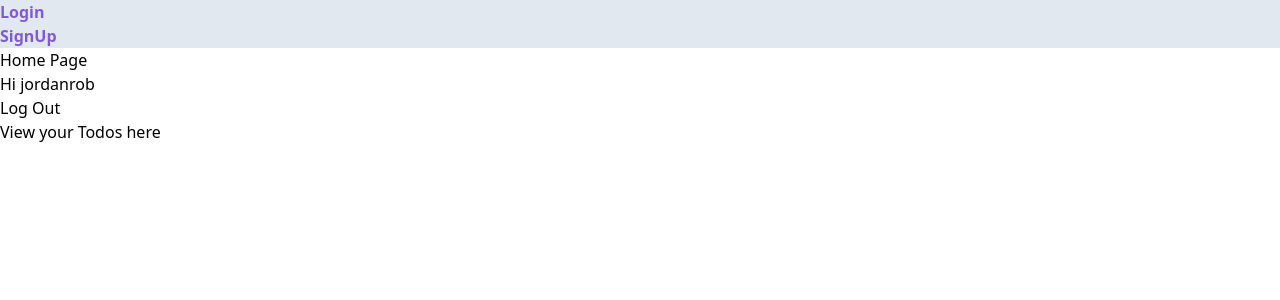
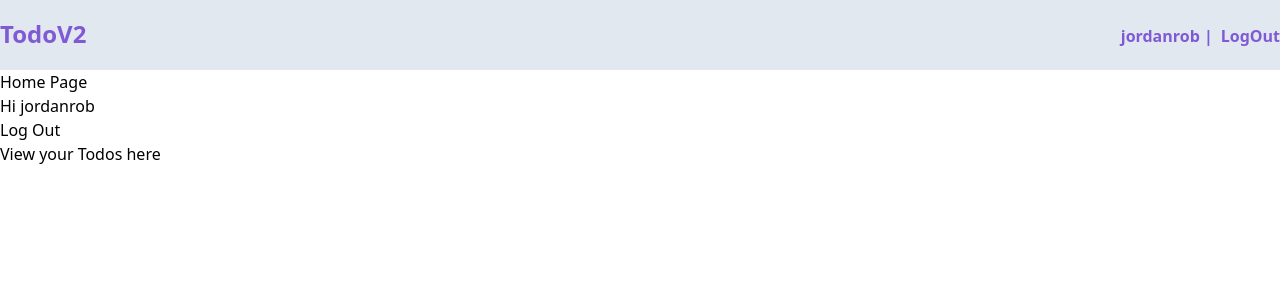
Before and after one commit to Jordan-Rob/django-todoV2, a Django app: page / in a window 1280 px wide. Shown: the top 300 px of the page. Run offline with Django 3.2, Linux system fonts and the light colour scheme; a user stored in the database is signed in; style sheets or scripts are compiled from the project's sources.

Commit message:
added styling for nav

```diff
--- a/templates/base.html
+++ b/templates/base.html
@@ -12,19 +12,29 @@
       type="text/css"
     />
   </head>
-  <body class=" bg-white">
-    <nav class="relative bg-gray-300 border-gray-300 text-purple-600 font-semibold">
-      <div>
-        <div></div>
+  <body class=" bg-white font-sans">
+    <nav class="relative bg-gray-300 border-gray-300
+     border-b-2  font-bold py-4">
+      <div class=" container mx-auto flex justify-between">
+        <div>
+          <h1 class=" text-2xl text-purple-600">
+            <a href="{% url 'home' %}">TodoV2</a>
+          </h1>
+        </div>
 
-        {% if user.is_autenticated %}
-        <div>
-          <p>blalal</p>
+        {% if user.is_authenticated %}
+        <div class=" flex">
+          <a class=" px-2 pt-2 text-purple-600" >{{ user.username }} |</a>
+          <a class="  pt-2 text-purple-600" href="{% url 'logout' %}">LogOut</a>
         </div>
         {% else %}
-        <ul>
-          <li><a href="http://">Login</a></li>
-          <li><a href="http://">SignUp</a></li>
+        <ul class=" flex">
+          <li class=" px-2 pt-2 text-gray-600 hover:text-purple-600">
+            <a href="{% url 'login' %}">Login</a>
+          </li>
+          <li class=" px-2 pt-2 text-gray-600 hover:text-purple-600">
+            <a href="{% url 'signup' %}">SignUp</a>
+          </li>
         </ul>
         {% endif %}
       </div>
```
Also changed, not shown: db.sqlite3.
